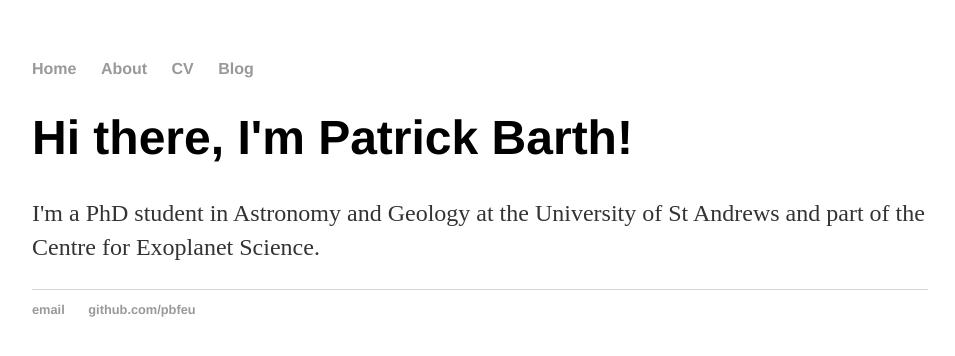
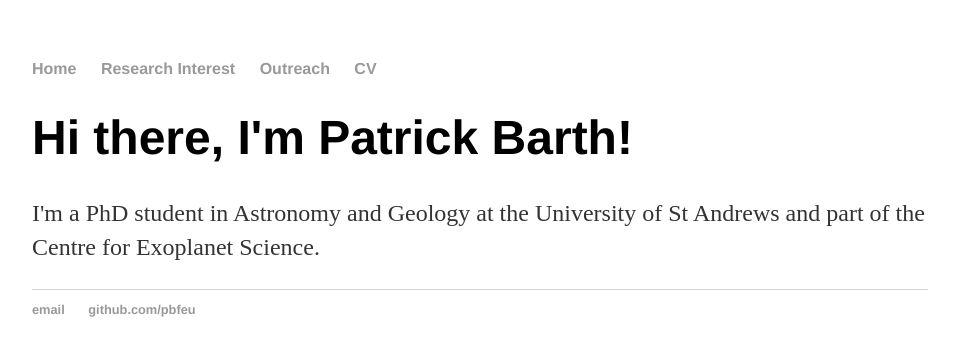
Before and after one commit to pbfeu/pbfeu.github.io, a Jekyll site: the page built from index.html, in a window 1280 px wide. Shown: the top 356 px of the page, without its empty margins (160-1115 px from the left). Built offline with Jekyll 4.4.1, drawn with Linux system fonts in a browser that asks for light colours.

Commit message:
Update default.html

```diff
--- a/_layouts/default.html
+++ b/_layouts/default.html
@@ -9,9 +9,9 @@
 			<nav>
 	    		<ul>
 	        		<li><a href="/">Home</a></li>
-		        	<li><a href="/about">About</a></li>
+		        	<li><a href="/about">Research Interest</a></li>
+				<li><a href="/about">Outreach</a></li>
 	        		<li><a href="/cv">CV</a></li>
-	        		<li><a href="/blog">Blog</a></li>
 	    		</ul>
 			</nav>
 			<div class="container">
```
